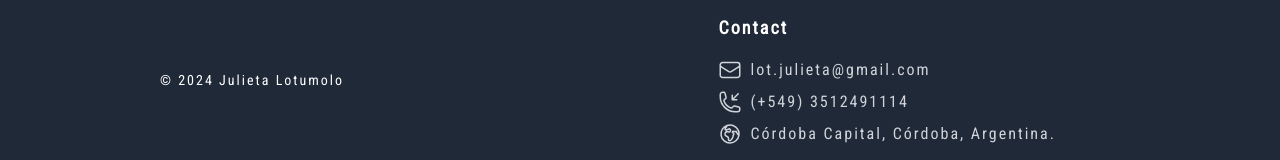
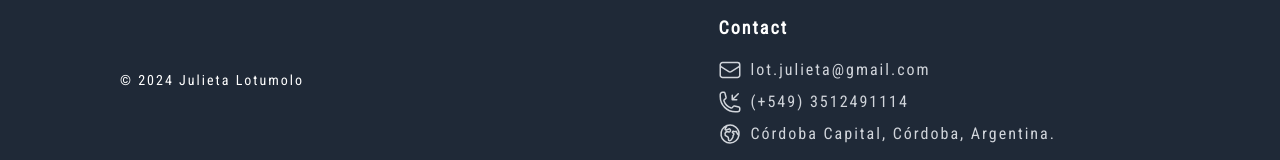
Before and after one commit to lotjulieta/julieta-lotumolo, a React (Vite) app: page / in a window 1280 px wide. Shown: the part 3543-3703 px from the top of the page. Built offline with nearby package versions, Linux system fonts and the light colour scheme.

Commit message:
latest changes

```diff
--- a/src/pages/Footer.jsx
+++ b/src/pages/Footer.jsx
@@ -2,7 +2,7 @@ export default function Footer(){
     return (
         <footer className="bg-gray-800 text-white py-8">
       <div className="container mx-auto flex justify-between items-center sm:ml-10 md:ml-20">
-        <p className="text-sm sm:ml-6 md:ml-20">&copy; 2024 Julieta Lotumolo</p>
+        <p className="text-sm sm:ml-6 md:ml-20" style={{ marginLeft: '40px'}}>&copy; 2024 Julieta Lotumolo</p>
          <div>
             <h3 className="text-lg font-semibold text-white mb-4 mt-10 sm:ml-0 md:ml-20">Contact</h3>
             <div className="flex text-gray-300 mb-2 items-center sm:ml-0 md:ml-20">
```
Also changed, not shown: 2 other files (tests, documents, lock files or other folders).
